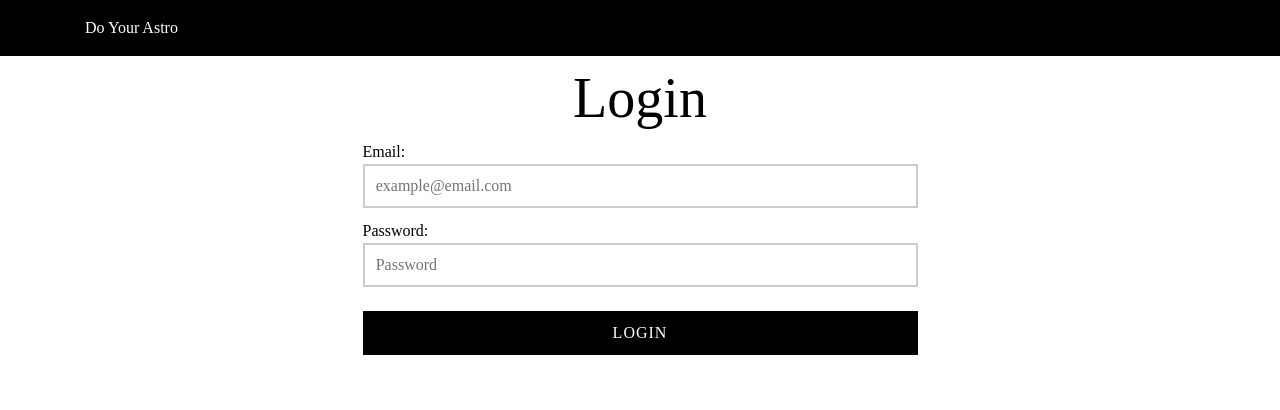
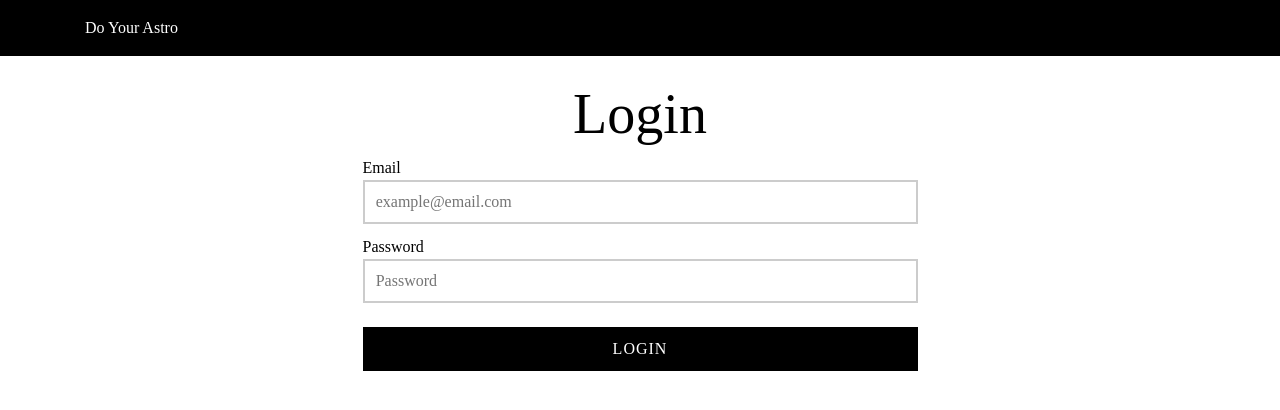
Before and after one commit to maharjansuren37/do-your-astro-v1, a React (Create React App) app in the folder client/: page /admin/login in a window 1280 px wide. Shown: the top 410 px of the page. Built offline with nearby package versions, Linux system fonts and the light colour scheme.

Commit message:
styled login form

```diff
--- a/client/src/components/LoginForm.js
+++ b/client/src/components/LoginForm.js
@@ -35,10 +35,10 @@ export default function LoginForm() {
             <AdminHeader />
             <section className="login-section">
                 <div className="container">
-                    <h1 className="text-center">Login</h1>
+                    <h1 className="text-center mt-1">Login</h1>
                     <form onSubmit={onSubmit} className="login-form">
                         <div className="form-group">
-                            <label htmlFor="email">Email: </label>
+                            <label htmlFor="email">Email</label>
                             <input
                                 className="form-control"
                                 type="text"
@@ -51,7 +51,7 @@ export default function LoginForm() {
                                 required />
                         </div>
                         <div className="form-group">
-                            <label htmlFor="password">Password: </label>
+                            <label htmlFor="password">Password</label>
                             <input
                                 className="form-control"
                                 type="password"
--- a/client/src/scss/sass-utils/_utils.scss
+++ b/client/src/scss/sass-utils/_utils.scss
@@ -20,3 +20,7 @@
 .text-center {
     text-align: center;
 }
+
+.mt-1 {
+    margin-top: 1rem;
+}
```
